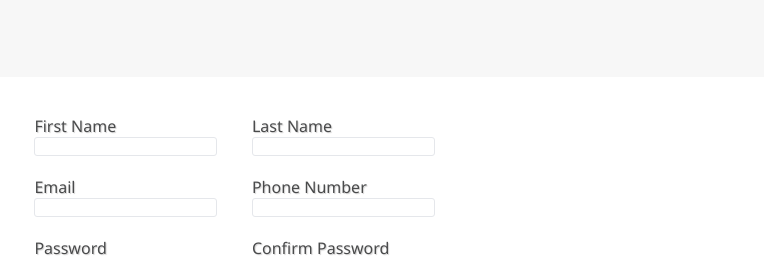
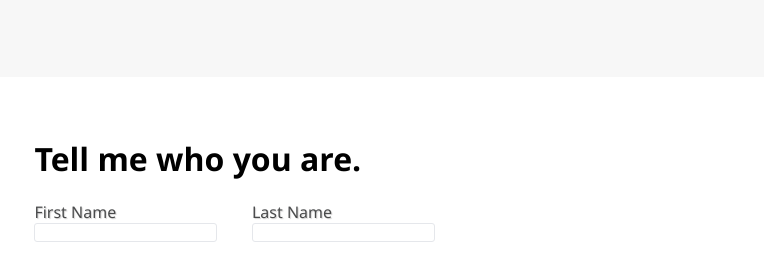
Before and after one commit to Kurlgargyey/odin-signup, a plain HTML site: page signup.html in a window 1280 px wide. Shown: the part 221-477 px from the top of the page, 516-1280 px from the left. Drawn offline with Linux system fonts and the light colour scheme.

Commit message:
add form heading

```diff
--- a/signup.html
+++ b/signup.html
@@ -25,6 +25,7 @@
    </div>
    <form action="" method="post">
     <div class="fields">
+     <h1>Tell me who you are.</h1>
      <div class="name">
       <label for="first-name">First Name<input type="text" name="first-name" id="first-name"></label>
       <label for="last-name">Last Name<input type="text" name="last-name" id="last-name"></label>
```
